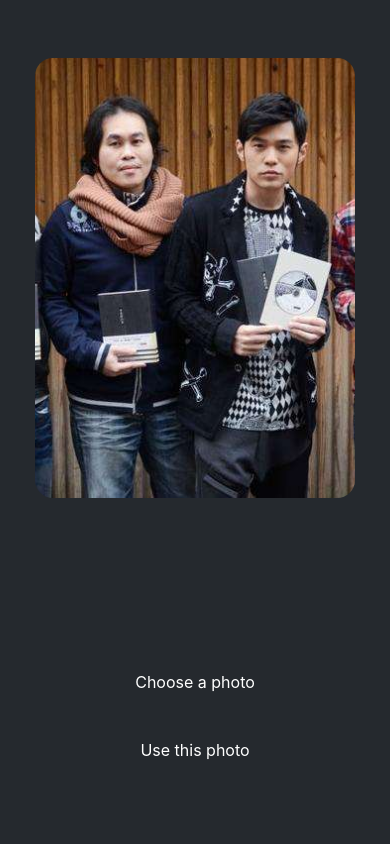
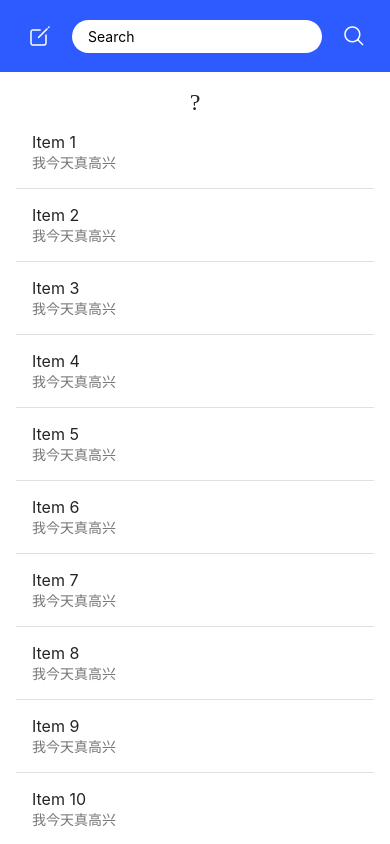
Before and after one commit to liunoah/noahblog, a React Native app: screen / in a window 390 px wide. Built offline with nearby package versions, Linux system fonts and the light colour scheme.

Commit message:
add list and head

```diff
--- a/App.js
+++ b/App.js
@@ -1,38 +1,13 @@
-import { StatusBar } from "expo-status-bar";
-import { StyleSheet, View} from "react-native";
-
-import Button from './components/Button';
-import ImageViewer from './components/ImageViewer';
-
-const PlaceholderImage = require("./assets/images/background-image.jpeg");
+import React from 'react';
+import { View } from 'react-native';
+import Header from './components/head/head';
+import Body from './components/body/body';
 
 export default function App() {
   return (
-    <View style={styles.container}>
-      <View style={styles.imageContainer}>
-        <ImageViewer placeholderImageSource={PlaceholderImage} />
-      </View>
-      <View style={styles.footerContainer}>
-        <Button label="Choose a photo" />
-        <Button label="Use this photo" />
-      </View>
-      <StatusBar style="auto" />
+    <View style={{ flex: 1 }}>
+      <Header />
+      <Body />
     </View>
   );
 }
-
-const styles = StyleSheet.create({
-  container: {
-    flex: 1,
-    backgroundColor: '#25292e',
-    alignItems: 'center',
-  },
-  imageContainer: {
-    flex: 1,
-    paddingTop: 58,
-  },
-  footerContainer: {
-    flex: 1 / 3,
-    alignItems: 'center',
-  },
-});
--- a/app.json
+++ b/app.json
@@ -15,16 +15,18 @@
       "**/*"
     ],
     "ios": {
-      "supportsTablet": true
+      "supportsTablet": true,
+      "bundleIdentifier": "com.liunoah.noahblog"
     },
     "android": {
       "adaptiveIcon": {
         "foregroundImage": "./assets/adaptive-icon.png",
         "backgroundColor": "#ffffff"
+      },
+      "package": "com.liunoah.noahblog"
+fffff"
       }
-    },
-    "web": {
-      "favicon": "./assets/favicon.png"
+"favicon": "./assets/favicon.png"
     },
     "extra": {
       "eas": {
--- /dev/null
+++ b/components/body/body.js
@@ -0,0 +1,109 @@
+import React, { useState, useEffect } from 'react';
+import { StyleSheet, View, FlatList, TouchableOpacity } from 'react-native';
+import { ListItem, Icon } from 'react-native-elements';
+
+const DATA = [];
+for(let i = 1; i <= 200; i++) {
+  DATA.push({
+    id: String(i),
+    title: `Item ${i}`,
+    text: '我今天真高兴'
+  });
+}
+
+export default function App() {
+  const [isGrid, setIsGrid] = useState(false);
+  const [data, setData] = useState([]);
+  const [page, setPage] = useState(1);
+  const [isLoading, setIsLoading] = useState(false);
+
+  useEffect(() => {
+    loadMoreData();
+  }, []);
+
+  const loadMoreData = () => {
+    if (isLoading) {
+      return;
+    }
+
+    setIsLoading(true);
+
+    setTimeout(() => {
+      const newData = DATA.slice((page - 1) * 10, page * 10);
+      setData((prevData) => [...prevData, ...newData]);
+      setPage((prevPage) => prevPage + 1);
+      setIsLoading(false);
+    }, 1000);
+  };
+
+  const renderItem = ({ item }) => {
+    if (isGrid) {
+      return (
+        <TouchableOpacity style={styles.gridItem}>
+          <ListItem.Content>
+            <ListItem.Title>{item.title}</ListItem.Title>
+            <ListItem.Subtitle>{item.text}</ListItem.Subtitle>
+          </ListItem.Content>
+        </TouchableOpacity>
+      );
+    } else {
+      return (
+        <ListItem bottomDivider>
+          <ListItem.Content>
+            <ListItem.Title>{item.title}</ListItem.Title>
+            <ListItem.Subtitle>{item.text}</ListItem.Subtitle>
+          </ListItem.Content>
+        </ListItem>
+      );
+    }
+  };
+
+  const renderFooter = () => {
+    if (isLoading) {
+      return null;
+    }
+
+    return (
+      <TouchableOpacity style={styles.loadMoreButton} onPress={loadMoreData}>
+        <Icon name="arrow-down" type="font-awesome-5" />
+      </TouchableOpacity>
+    );
+  };
+
+  return (
+    <View style={styles.container}>
+      <TouchableOpacity onPress={() => setIsGrid((prevIsGrid) => !prevIsGrid)}>
+        <Icon name={isGrid ? 'list' : 'grid'} type="font-awesome-5" />
+      </TouchableOpacity>
+      <FlatList
+        data={data}
+        renderItem={renderItem}
+        key={isGrid ? 'grid' : 'list'}
+        numColumns={isGrid ? 2 : 1}
+        onEndReached={loadMoreData}
+        onEndReachedThreshold={0.5}
+        ListFooterComponent={renderFooter}
+      />
+    </View>
+  );
+}
+
+const styles = StyleSheet.create({
+  container: {
+    flex: 1,
+    padding: 16
+  },
+  gridItem: {
+    flex: 1,
+    margin: 8,
+    height: 150,
+    backgroundColor: '#f5f5f5',
+    borderRadius: 8,
+    justifyContent: 'center',
+    alignItems: 'center'
+  },
+  loadMoreButton: {
+    alignSelf: 'center',
+    padding: 16
+  }
+});
--- /dev/null
+++ b/components/head/head.js
@@ -0,0 +1,43 @@
+import React from 'react';
+import { StyleSheet, View, TextInput, TouchableOpacity } from 'react-native';
+import { Ionicons } from '@expo/vector-icons';
+
+export default function Header() {
+  return (
+    <View style={styles.header}>
+      <TouchableOpacity style={styles.button}>
+        <Ionicons name="create-outline" size={24} color="white" />
+      </TouchableOpacity>
+      <TextInput style={styles.input} placeholder="Search" />
+      <TouchableOpacity style={styles.button}>
+        <Ionicons name="search-outline" size={24} color="white" />
+      </TouchableOpacity>
+    </View>
+  );
+}
+
+const styles = StyleSheet.create({
+  header: {
+    flexDirection: 'row',
+    alignItems: 'center',
+    justifyContent: 'space-between',
+    backgroundColor: '#2e5bff',
+    paddingHorizontal: 16,
+    paddingVertical: 12,
+  },
+  button: {
+    borderRadius: 24,
+    width: 48,
+    height: 48,
+    alignItems: 'center',
+    justifyContent: 'center',
+  },
+  input: {
+    flex: 1,
+    backgroundColor: 'white',
+    borderRadius: 24,
+    paddingHorizontal: 16,
+    paddingVertical: 8,
+    marginHorizontal: 8,
+  },
+});
```
Also changed, not shown: components/tools/apiCallButton.js (added, +29 -0 lines).
